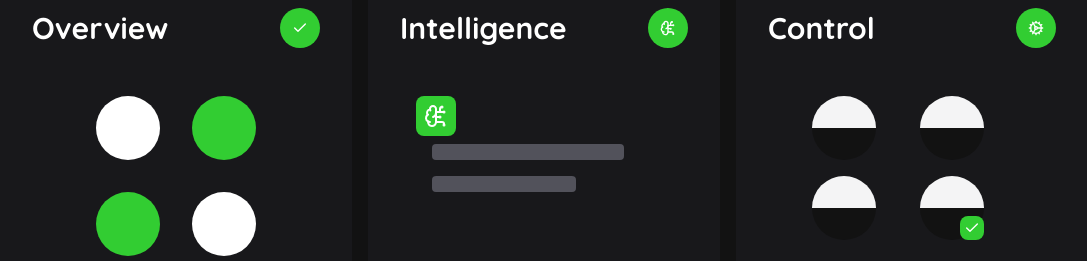
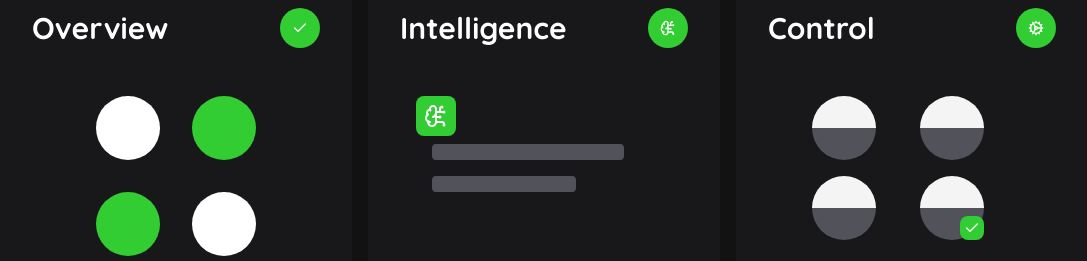
Before and after one commit to arnhazra/fluxwallet, a Next.js app in the folder apps/ui-service/: page / in a window 1280 px wide. Shown: the part 840-1101 px from the top of the page, without its empty margins (96-1183 px from the left). Built offline with nearby package versions, Linux system fonts and the light colour scheme; no server answers.

Commit message:
Publish App

```diff
--- a/apps/ui-service/src/app/(marketing)/cards/index.tsx
+++ b/apps/ui-service/src/app/(marketing)/cards/index.tsx
@@ -89,21 +89,21 @@ export function ControlCard() {
         <div className="space-y-4">
           <div className="w-16 h-16">
             <div className="w-16 h-8 bg-zinc-100 rounded-t-full" />
-            <div className="w-16 h-8 bg-main rounded-b-full" />
+            <div className="w-16 h-8 bg-zinc-600 rounded-b-full" />
           </div>
           <div className="w-16 h-16">
             <div className="w-16 h-8 bg-zinc-100 rounded-t-full" />
-            <div className="w-16 h-8 bg-main rounded-b-full" />
+            <div className="w-16 h-8 bg-zinc-600 rounded-b-full" />
           </div>
         </div>
         <div className="space-y-4">
           <div className="w-16 h-16">
             <div className="w-16 h-8 bg-zinc-100 rounded-t-full" />
-            <div className="w-16 h-8 bg-main rounded-b-full" />
+            <div className="w-16 h-8 bg-zinc-600 rounded-b-full" />
           </div>
           <div className="w-16 h-16 relative">
             <div className="w-16 h-8 bg-zinc-100 rounded-t-full" />
-            <div className="w-16 h-8 bg-main rounded-b-full" />
+            <div className="w-16 h-8 bg-zinc-600 rounded-b-full" />
             <div className="absolute bottom-0 right-0 bg-primary p-1 rounded-lg">
               <svg
                 width="16"
```
